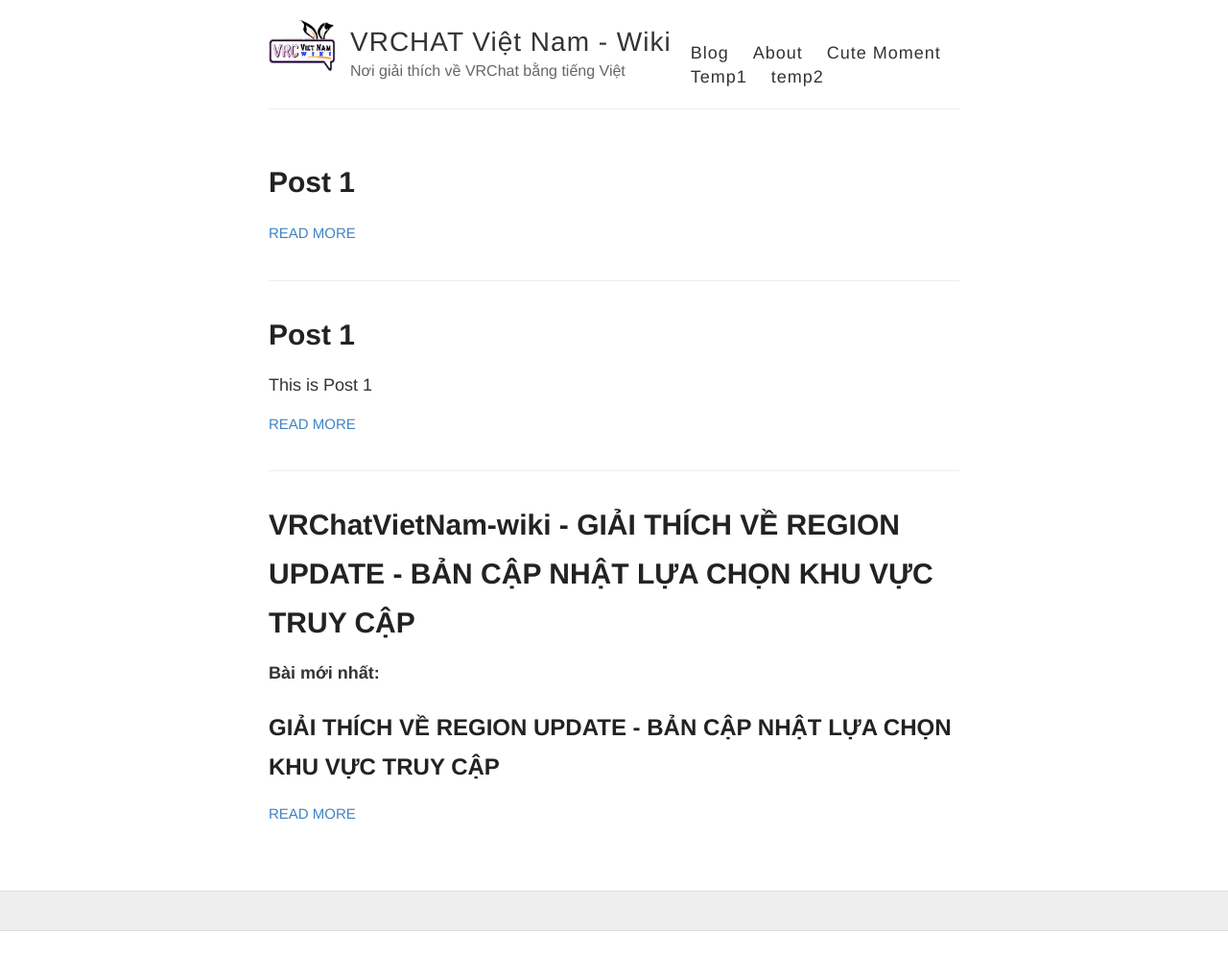
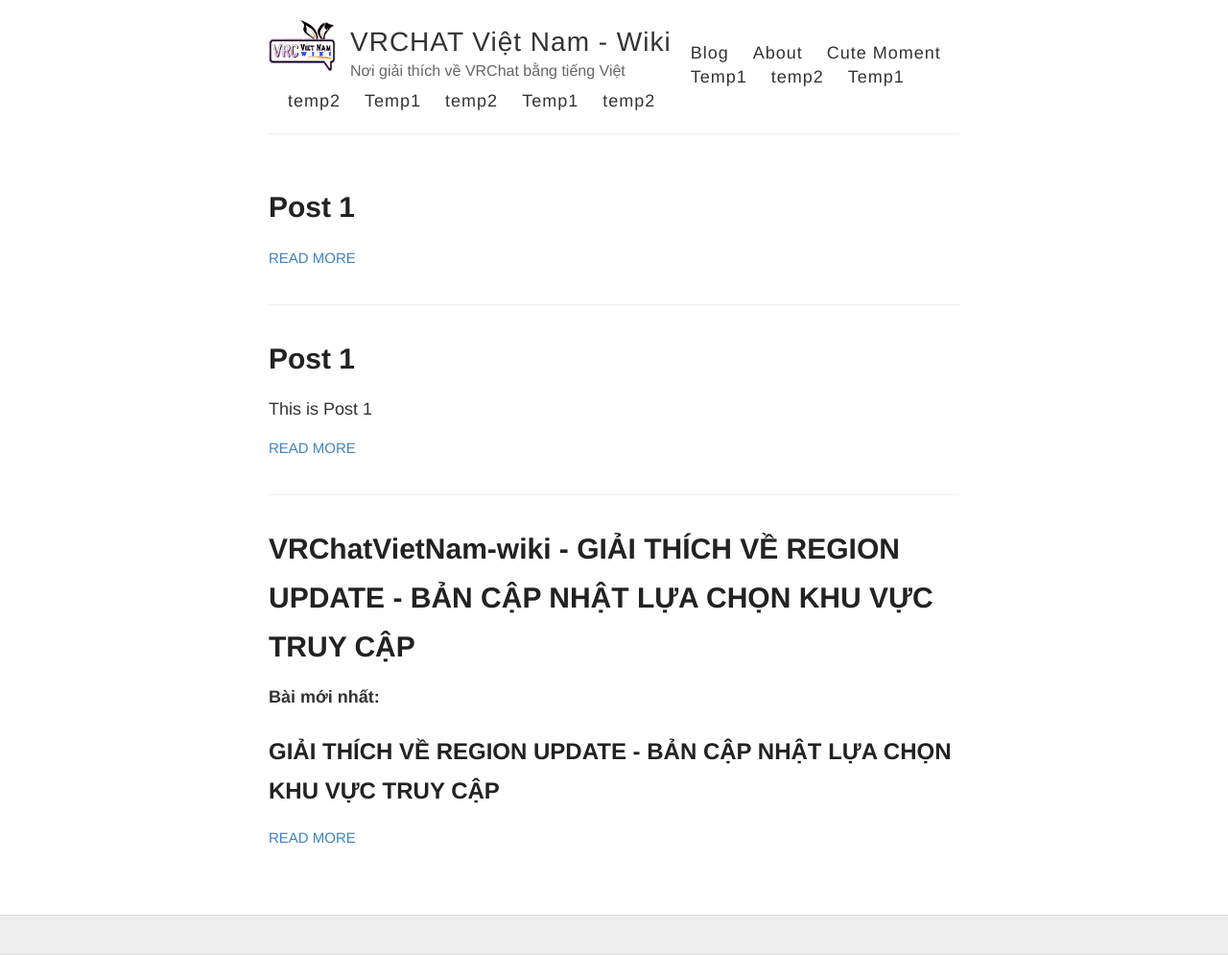
Before and after one commit to vrchatvn/vrchatvn.github.io, a Jekyll site: the page built from index.html, in a window 1280 px wide. Shown: the whole page at 96% size. Built offline with Jekyll 4.4.1, drawn with Linux system fonts in a browser that asks for light colours; before the commit the page ends 970 px from its top, so only the background shows below that.

Commit message:
Update default.html

```diff
--- a/_layouts/default.html
+++ b/_layouts/default.html
@@ -32,6 +32,12 @@
             <a href="{{ site.baseurl }}/cute-moments">Cute Moment</a>
             <a href="{{ site.baseurl }}/temp1">Temp1</a>
             <a href="{{ site.baseurl }}/temp2">temp2</a>
+            <a href="{{ site.baseurl }}/temp1">Temp1</a>
+            <a href="{{ site.baseurl }}/temp2">temp2</a>
+            <a href="{{ site.baseurl }}/temp1">Temp1</a>
+            <a href="{{ site.baseurl }}/temp2">temp2</a>
+            <a href="{{ site.baseurl }}/temp1">Temp1</a>
+            <a href="{{ site.baseurl }}/temp2">temp2</a>
           </nav>
         </header>
       </div>
```
